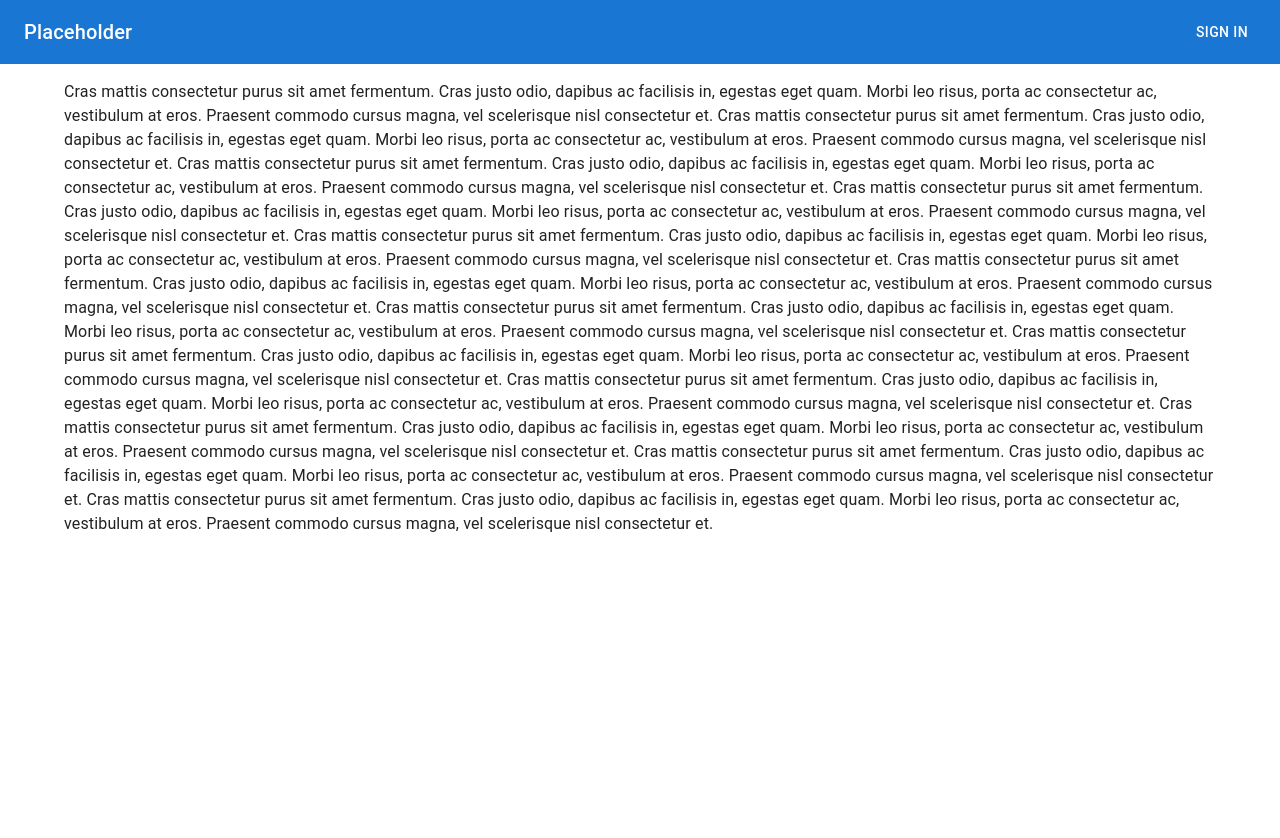
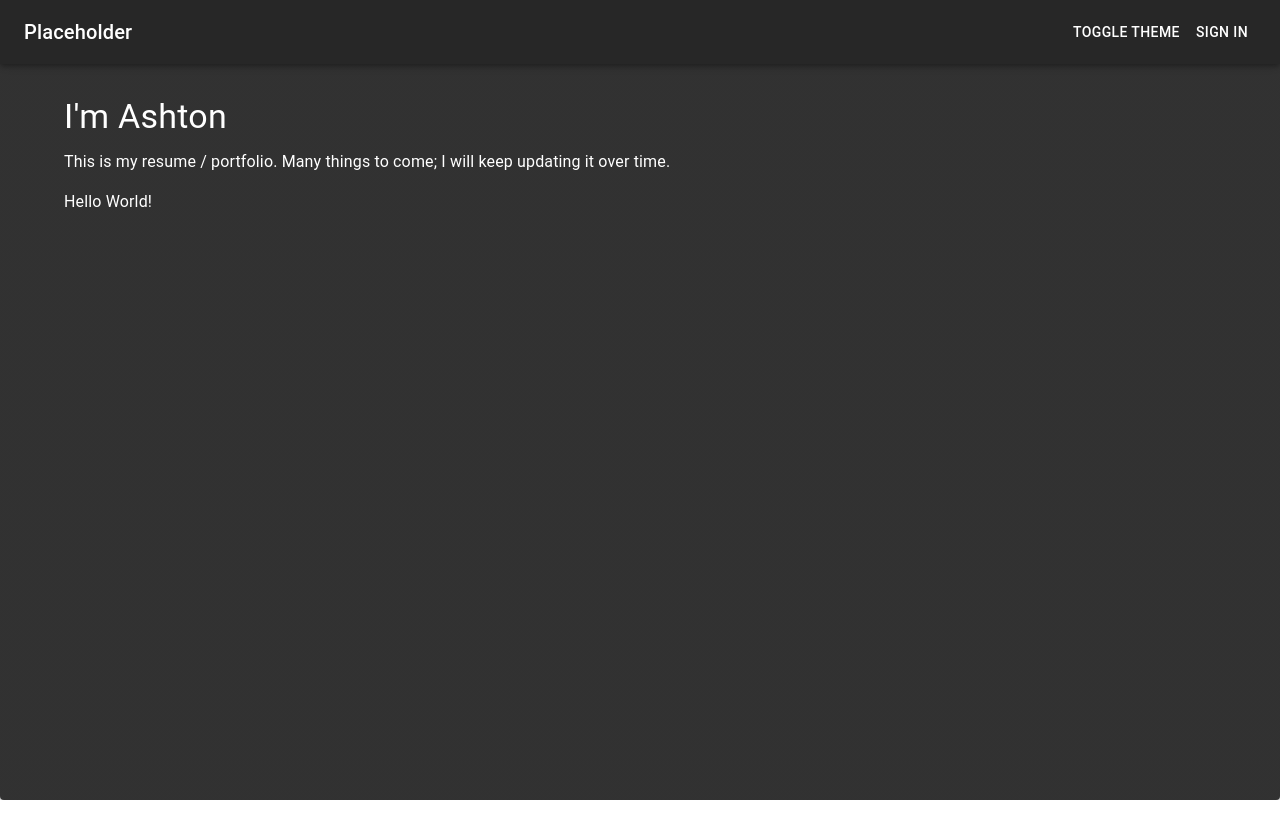
Before and after one commit to AshtonScalise/ashton-webapp, a Next.js app: page / in a window 1280 px wide. Shown: the top 838 px of the page. After the commit the page ends 800 px from the top, so only its background shows below. Built offline with nearby package versions, Linux system fonts and the light colour scheme; no server answers.

Commit message:
added dark mode toggle

```diff
--- a/app/components/MainAppBar.tsx
+++ b/app/components/MainAppBar.tsx
@@ -4,63 +4,34 @@ import * as React from "react";
 import AppBar from "@mui/material/AppBar";
 import Toolbar from "@mui/material/Toolbar";
 import Typography from "@mui/material/Typography";
-import CssBaseline from "@mui/material/CssBaseline";
-import useScrollTrigger from "@mui/material/useScrollTrigger";
-import Box from "@mui/material/Box";
-import Container from "@mui/material/Container";
 import { Button } from "@mui/material";
 import Link from "next/link";
 import { useSession } from "next-auth/react";
+import { useThemeContext } from "../wrappers/ThemeProviderWrapper";
 
-interface Props {
-  /**
-   * Injected by the documentation to work in an iframe.
-   * You won't need it on your project.
-   */
-  window?: () => Window;
-  children?: React.ReactElement<{ elevation?: number }>;
-}
-
-function ElevationScroll(props: Props) {
-  const { children, window } = props;
-  // Note that you normally won't need to set the window ref as useScrollTrigger
-  // will default to window.
-  // This is only being set here because the demo is in an iframe.
-  const trigger = useScrollTrigger({
-    disableHysteresis: true,
-    threshold: 0,
-    target: window ? window() : undefined,
-  });
-
-  return children
-    ? React.cloneElement(children, {
-        elevation: trigger ? 4 : 0,
-      })
-    : null;
-}
-
-export default function MainAppBar(props: Props) {
+export default function MainAppBar() {
   const { status, data: session } = useSession();
+  const { toggleTheme } = useThemeContext(); // Access the toggleTheme function
 
   return (
-    <React.Fragment>
-      <CssBaseline />
-      <ElevationScroll {...props}>
     <AppBar>
       <Toolbar>
-            <Typography variant="h6" component="div" sx={{ flexGrow: 1 }}>
+        <Typography variant="h6" sx={{ flexGrow: 1 }}>
           Placeholder
         </Typography>
+        <Button color="inherit" onClick={toggleTheme}>
+          Toggle Theme
+        </Button>
         {status === "loading" && <Typography>Loading...</Typography>}
         {status === "authenticated" && (
-              <Typography>
-                {session.user!.name}
+          <>
+            <Typography>{session.user!.name}</Typography>
             <Link href="/api/auth/signout" passHref>
               <Button color="inherit" sx={{ ml: "auto" }}>
                 Sign out
               </Button>
             </Link>
-              </Typography>
+          </>
         )}
         {status === "unauthenticated" && (
           <Link href="/api/auth/signin" passHref>
@@ -71,20 +42,5 @@ export default function MainAppBar(props: Props) {
         )}
       </Toolbar>
     </AppBar>
-      </ElevationScroll>
-      <Toolbar />
-      <Container>
-        <Box sx={{ my: 2 }}>
-          {[...new Array(12)]
-            .map(
-              () => `Cras mattis consectetur purus sit amet fermentum.
-Cras justo odio, dapibus ac facilisis in, egestas eget quam.
-Morbi leo risus, porta ac consectetur ac, vestibulum at eros.
-Praesent commodo cursus magna, vel scelerisque nisl consectetur et.`
-            )
-            .join("\n")}
-        </Box>
-      </Container>
-    </React.Fragment>
   );
 }
--- a/app/globals.css
+++ b/app/globals.css
@@ -1,13 +1,6 @@
 :root {
   --background: #ffffff;
   --foreground: #171717;
-}
-
-@media (prefers-color-scheme: dark) {
-  :root {
-    --background: #0a0a0a;
-    --foreground: #ededed;
-  }
 }
 
 html,
@@ -34,9 +27,3 @@ a {
   color: inherit;
   text-decoration: none;
 }
-
-@media (prefers-color-scheme: dark) {
-  html {
-    color-scheme: dark;
-  }
-}
--- a/app/layout.tsx
+++ b/app/layout.tsx
@@ -4,6 +4,8 @@ import "./globals.css";
 import * as React from "react";
 import MainAppBar from "./components/MainAppBar";
 import { AuthProvider } from "./auth/Provider";
+import { ThemeProviderWrapper } from "./wrappers/ThemeProviderWrapper";
+import { Paper } from "@mui/material";
 
 const geistSans = localFont({
   src: "./fonts/GeistVF.woff",
@@ -30,9 +32,23 @@ export default function RootLayout({
     <html lang="en">
       <body className={`${geistSans.variable} ${geistMono.variable}`}>
         <AuthProvider>
-          <MainAppBar />
+          <ThemeProviderWrapper>
+            <MainAppBar />
+            <Paper
+              elevation={12} // Adjust elevation for shadow
+              sx={{
+                marginTop: "60px", // Reduced margin for better spacing
+
+                padding: "20px", // Padding inside the Paper component
+
+                height: "calc(100vh - 60px)",
+                overflowY: "auto", // Allow for scrolling if content overflows
+              }}
+            >
+              {children}
+            </Paper>
+          </ThemeProviderWrapper>
         </AuthProvider>
-        {children}
       </body>
     </html>
   );
--- a/app/page.tsx
+++ b/app/page.tsx
@@ -1,5 +1,20 @@
-import styles from "./page.module.css";
+import { Container, Box, Typography, Paper } from "@mui/material";
 
 export default function Home() {
-  return <div className={styles.page}></div>;
+  return (
+    <Container sx={{ overflowY: "auto", height: "100%" }}>
+      <Box sx={{ my: 2 }}>
+        <Typography variant="h4" component="h1" gutterBottom>
+          I'm Ashton
+        </Typography>
+        <Typography variant="body1" paragraph>
+          This is my resume / portfolio. Many things to come; I will keep
+          updating it over time.
+        </Typography>
+        <Typography variant="body1" paragraph>
+          Hello World!
+        </Typography>
+      </Box>
+    </Container>
+  );
 }
--- /dev/null
+++ b/app/wrappers/ThemeProviderWrapper.tsx
@@ -0,0 +1,68 @@
+"use client";
+
+import React, {
+  ReactNode,
+  createContext,
+  useContext,
+  useEffect,
+  useState,
+} from "react";
+import { ThemeProvider, createTheme, Theme } from "@mui/material/styles";
+
+// Define a context for theme
+const ThemeContext = createContext<{
+  theme: Theme;
+  toggleTheme: () => void;
+} | null>(null);
+
+// Create custom dark and light themes
+const lightTheme = createTheme({
+  palette: {
+    mode: "light",
+  },
+});
+
+const darkTheme = createTheme({
+  palette: {
+    mode: "dark",
+  },
+});
+
+// Theme Provider wrapper that manages theme state and localStorage
+export const ThemeProviderWrapper = ({ children }: { children: ReactNode }) => {
+  const [theme, setTheme] = useState<Theme>(darkTheme); // Default to dark theme
+
+  // Load theme from localStorage when the component mounts
+  useEffect(() => {
+    const savedTheme = localStorage.getItem("theme");
+    if (savedTheme === "light") {
+      setTheme(lightTheme);
+    } else {
+      setTheme(darkTheme); // Default to dark if no theme is saved
+    }
+  }, []);
+
+  // Function to toggle theme between light and dark
+  const toggleTheme = () => {
+    const newTheme = theme.palette.mode === "light" ? darkTheme : lightTheme;
+    setTheme(newTheme);
+    localStorage.setItem("theme", newTheme.palette.mode); // Save the selected theme to localStorage
+  };
+
+  return (
+    <ThemeContext.Provider value={{ theme, toggleTheme }}>
+      <ThemeProvider theme={theme}>{children}</ThemeProvider>
+    </ThemeContext.Provider>
+  );
+};
+
+// Custom hook to use the theme context
+export const useThemeContext = () => {
+  const context = useContext(ThemeContext);
+  if (!context) {
+    throw new Error(
+      "useThemeContext must be used within a ThemeProviderWrapper"
+    );
+  }
+  return context;
+};
--- a/package.json
+++ b/package.json
@@ -9,10 +9,12 @@
     "lint": "next lint"
   },
   "dependencies": {
+    "@auth/prisma-adapter": "^2.7.2",
     "@emotion/react": "^11.13.3",
     "@emotion/styled": "^11.13.0",
     "@mui/icons-material": "^6.1.4",
     "@mui/material": "^6.1.4",
+    "@prisma/client": "^5.21.1",
     "next": "14.2.15",
     "next-auth": "^4.24.8",
     "react": "^18",
@@ -24,6 +26,7 @@
     "@types/react-dom": "^18",
     "eslint": "^8",
     "eslint-config-next": "14.2.15",
+    "prisma": "^5.21.1",
     "typescript": "^5"
   }
 }
```
Also changed, not shown: 1 other file (tests, documents, lock files or other folders). Lines whose indentation alone changed are shown as unchanged.
